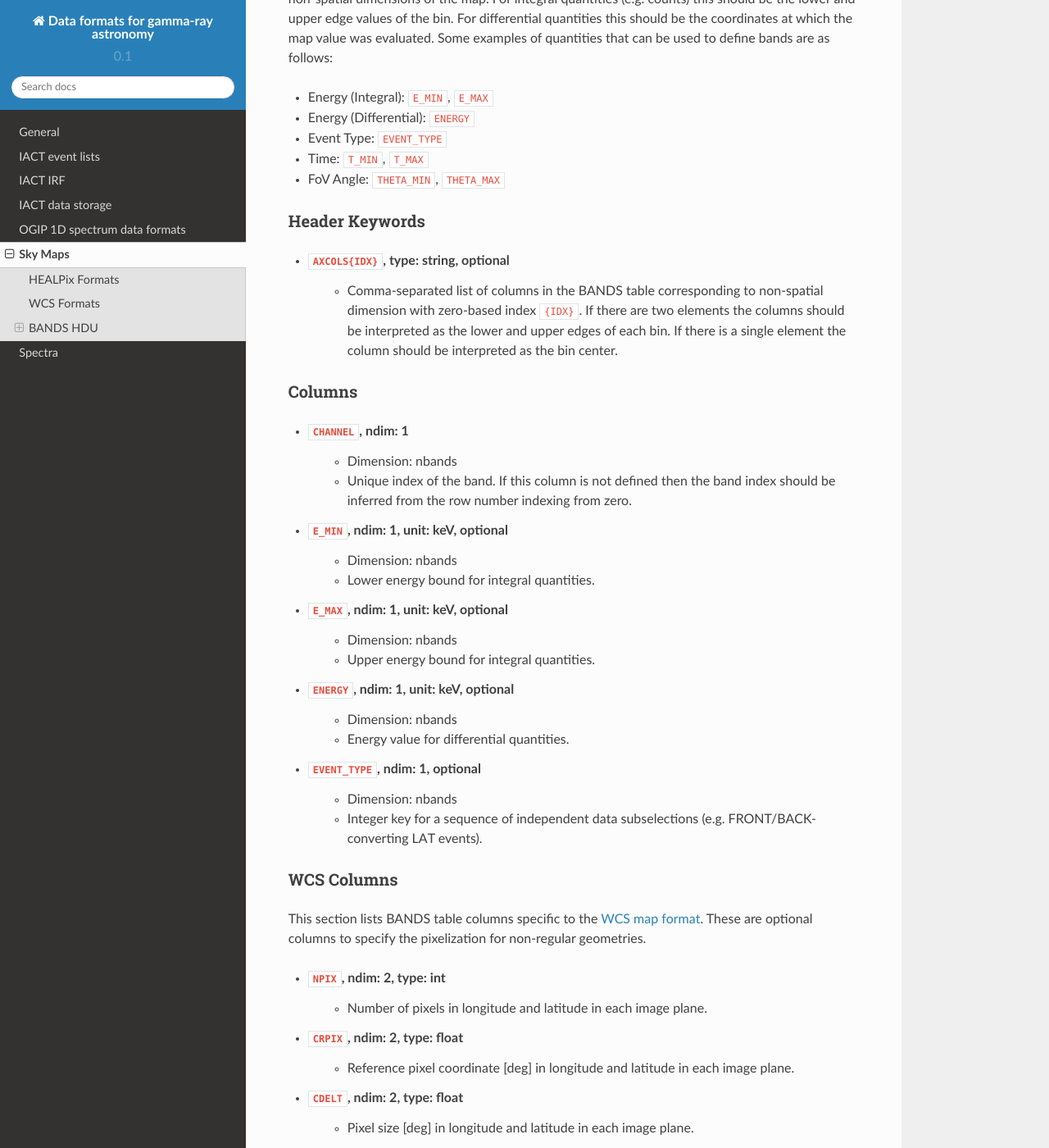
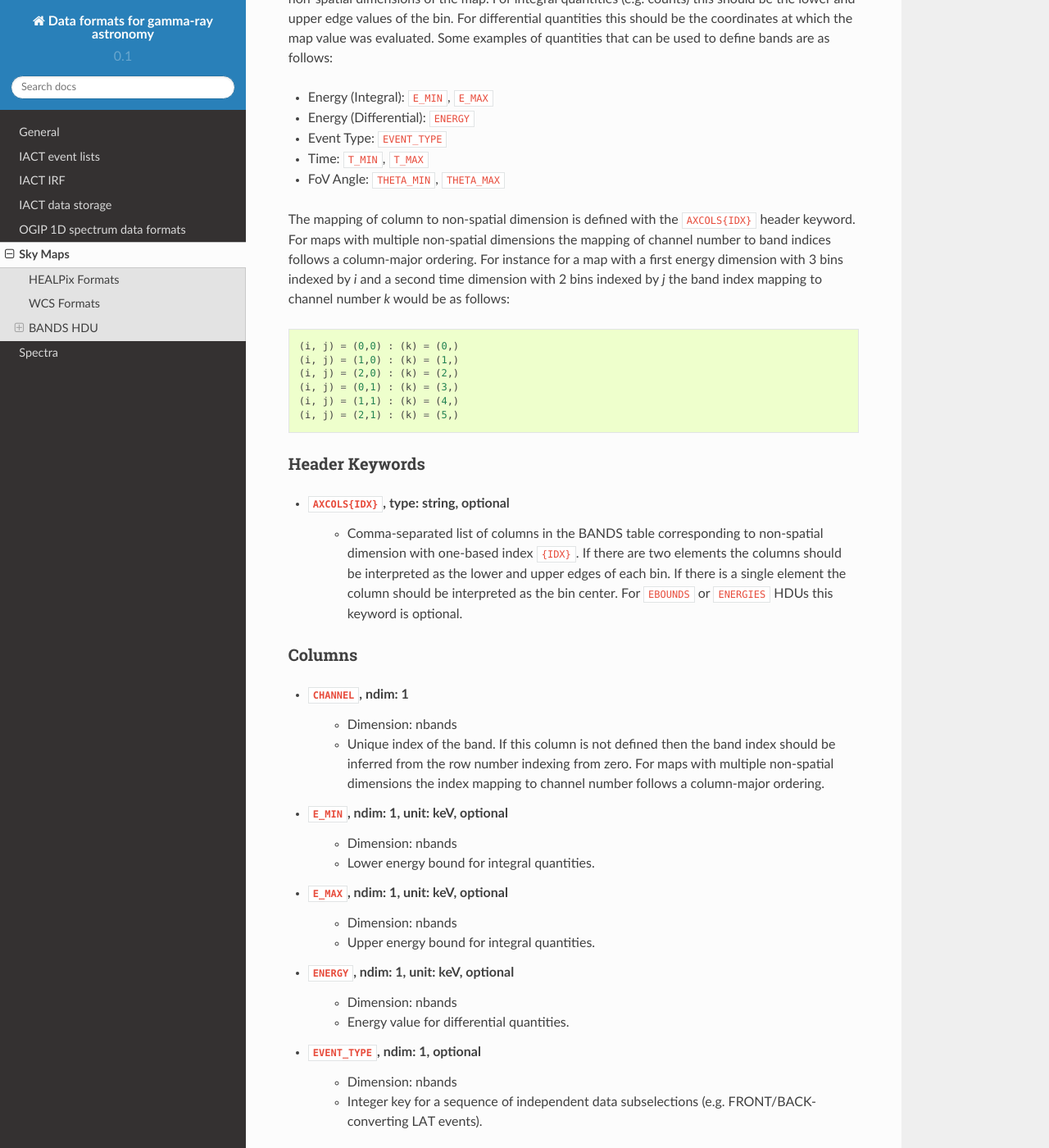
Before and after one commit to open-gamma-ray-astro/gamma-astro-data-formats, a Sphinx documentation site: the page built from source/skymaps/index.rst, in a window 1280 px wide and 1400 px high, scrolled down 808 px. Shown: the whole window at 82% size. Built offline with Sphinx 7.4.7 and the Read the Docs theme 2.0.0, drawn with Linux system fonts in a browser that asks for light colours; some of the changed text lies outside the part shown.

Commit message:
Minor fixes. Add text to clarify indexing convention.

```diff
--- a/source/skymaps/index.rst
+++ b/source/skymaps/index.rst
@@ -58,16 +58,32 @@ of quantities that can be used to define bands are as follows:
 * Time: ``T_MIN``, ``T_MAX``
 * FoV Angle: ``THETA_MIN``, ``THETA_MAX``
 
+The mapping of column to non-spatial dimension is defined with the
+``AXCOLS{IDX}`` header keyword.  For maps with multiple non-spatial
+dimensions the mapping of channel number to band indices follows a
+column-major ordering.  For instance for a map with a first energy
+dimension with 3 bins indexed by *i* and a second time dimension with
+2 bins indexed by *j* the band index mapping to channel number *k*
+would be as follows::
+
+  (i, j) = (0,0) : (k) = (0,)
+  (i, j) = (1,0) : (k) = (1,)
+  (i, j) = (2,0) : (k) = (2,)
+  (i, j) = (0,1) : (k) = (3,)
+  (i, j) = (1,1) : (k) = (4,)
+  (i, j) = (2,1) : (k) = (5,)
+
 
 Header Keywords
 ~~~~~~~~~~~~~~~
 
 * ``AXCOLS{IDX}``, type: string, **optional**
     * Comma-separated list of columns in the BANDS table corresponding
-      to non-spatial dimension with zero-based index ``{IDX}``.  If
+      to non-spatial dimension with one-based index ``{IDX}``.  If
       there are two elements the columns should be interpreted as the
       lower and upper edges of each bin.  If there is a single element
-      the column should be interpreted as the bin center.
+      the column should be interpreted as the bin center.  For
+      ``EBOUNDS`` or ``ENERGIES`` HDUs this keyword is optional.
 
 Columns
 ~~~~~~~
@@ -76,8 +92,8 @@ Columns
     * Dimension: nbands
     * Unique index of the band.  If this column is not defined then
       the band index should be inferred from the row number indexing
-      from zero.
-
+      from zero.  For maps with multiple non-spatial dimensions the
+      index mapping to channel number follows a column-major ordering.
 * ``E_MIN``, ndim: 1, unit: keV, **optional**
     * Dimension: nbands
     * Lower energy bound for integral quantities.
@@ -98,13 +114,13 @@ This section lists BANDS table columns specific to the :ref:`WCS map
 format <wcs_skymap>`.  These are optional columns to specify the
 pixelization for non-regular geometries.
 
-* ``NPIX``, ndim: 2, type: int
+* ``NPIX``, ndim: 2, type: int, **optional**
     * Number of pixels in longitude and latitude in each image plane.
 
-* ``CRPIX``, ndim: 2, type: float
+* ``CRPIX``, ndim: 2, type: float, **optional**
     * Reference pixel coordinate [deg] in longitude and latitude in each image plane.
 
-* ``CDELT``, ndim: 2, type: float
+* ``CDELT``, ndim: 2, type: float, **optional**
     * Pixel size [deg] in longitude and latitude in each image plane.
 
 
```
Also changed, not shown: source/skymaps/healpix/index.rst (+4 -7 lines), source/skymaps/wcs/index.rst (+8 -4 lines).
